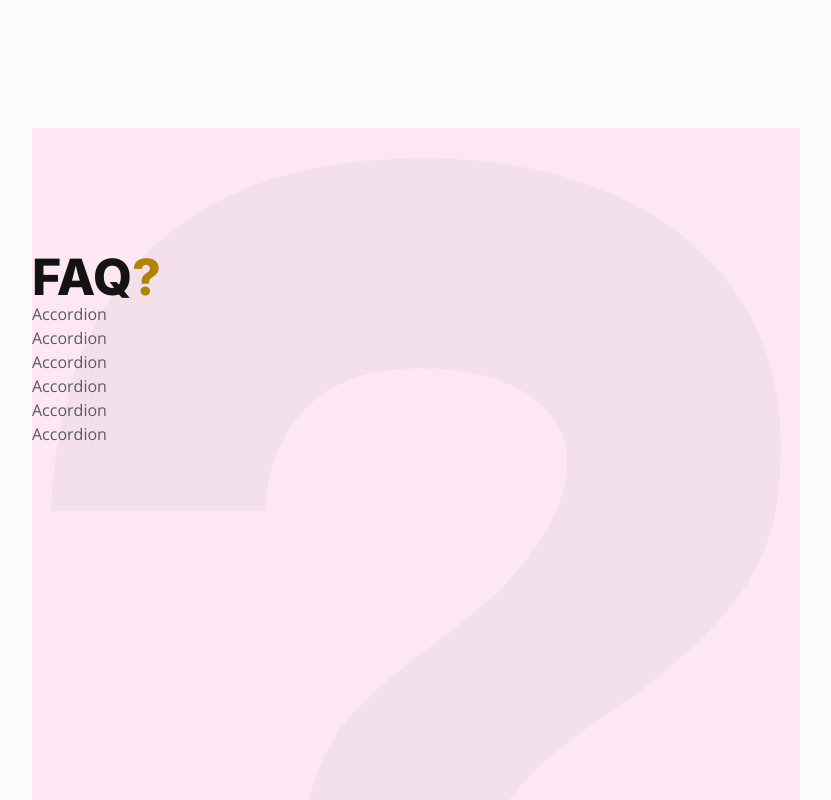
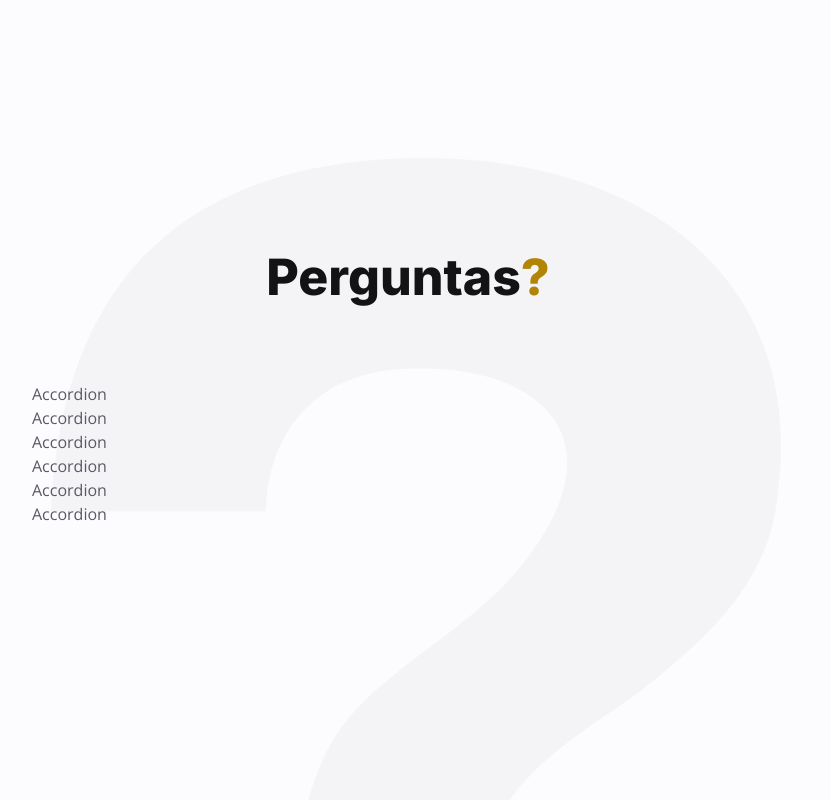
Before and after one commit to k-nylander/Mel_Selvagem-free, a React (Create React App) app: page / in a window 1280 px wide. Shown: the part 2960-3760 px from the top of the page, without its empty margins (224-1055 px from the left). Built offline with nearby package versions, Linux system fonts and the light colour scheme; the HTML template or start-up script is replaced by a standard one.

Commit message:
feat: faq part 7

```diff
--- a/src/components/Faq.js
+++ b/src/components/Faq.js
@@ -11,9 +11,9 @@
   const { icon, title, accordions } = faq;
   return (
     <section className='section pt-[480px] lb:pt-[280px]'>
-      <div className='max-w-[768px] mx-auto lg:bg-faq bg-no-repeat bg-custom bg-center lg:h-[1160px] lg:pt-6 bg-pink-100'>
+      <div className='max-w-[768px] mx-auto lg:bg-faq bg-no-repeat bg-custom bg-center lg:h-[1160px] lg:pt-6'>
         {/* section title */}
-        <div>
+        <div className='section-title-group justify-start lg:justify-center -space-x-4'>
           <img className='lg:hidden' src={icon} alt=''/>
           <h2 className='h2 section-title lg:mt-[100px]'>
             {title}
--- a/src/data.js
+++ b/src/data.js
@@ -178,7 +178,7 @@
 
 export const faq = {
   icon: QuestionMarkIcn,
-  title: 'FAQ',
+  title: 'Perguntas',
   accordions: [
     {
       question: 'How can I book a workout class?',
```
